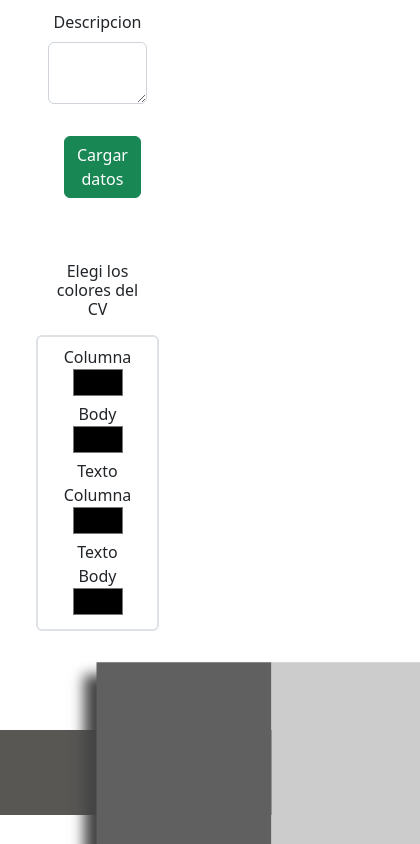
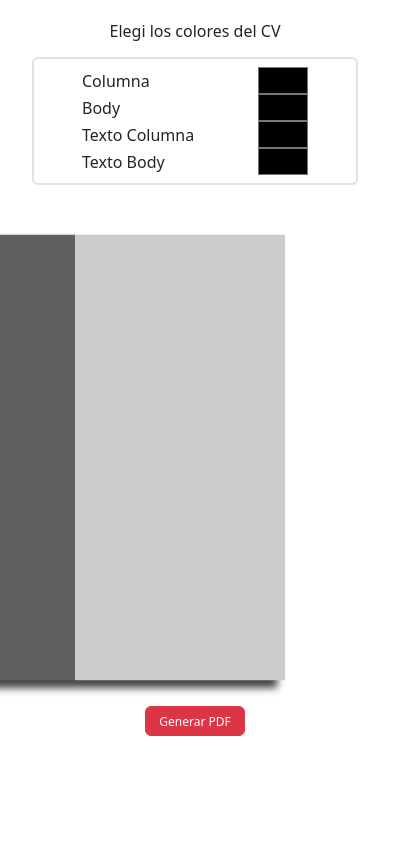
Before and after one commit to arielmendezdev/CV_Ariel, a React (Vite) app: page /crearcv in a window 390 px wide. Shown: the part 3120-3964 px from the top of the page, 420 px wide, since content can reach past the window. Before the commit the page ends 3935 px from the top, so only its background shows below. Built offline with nearby package versions, Linux system fonts and the light colour scheme.

Commit message:
PDF acomodado en su lugar

```diff
--- a/src/assets/css/PDFGenerator.css
+++ b/src/assets/css/PDFGenerator.css
@@ -1,17 +1,50 @@
+.div-crearcv {
+    display: flex;
+}
+
+
 /* PRESENTACION GENERAL */
-.pdf-container {
-    transform: scale(2.5);
+.div-forms {
     display: flex;
-    z-index: -1;
+    flex-direction: column;
+    width: 50%;
+    margin: 0 20px;
+}
+
+.div-generador {
+    display: flex;
+    justify-content: center;
+    width: 50%;
+}
+
+.pdf-general {
+    position: sticky;
+    top: 150px;
+    height: 650px;
+}
+
+.div-pdf {
+    transform: scale(230%);
+    margin: 120px auto;
+}
+
+.pdf-cuerpo-general {
     font-family: Cambria, Cochin, Georgia, Times, 'Times New Roman', serif;
     box-shadow: -5px 5px 5px #444;
-}
-.pdf-cuerpo-general {
     width: 210px;
     height: 297px;
     display: grid;
     grid-template-columns: repeat(3, 1fr);
 }
+
+.btn-pdf {
+    width: 100px;
+    height: 30px;
+    font-size: 12px;
+    margin: 100px;
+}
+
+
 
 /* PDF COLUMNA */
 .crear-vista-btn-eliminar {
@@ -24,19 +57,21 @@
     background-color: #fff;
     opacity: 0.7;
 }
+
 .crear-img-btn-eliminar {
     width: 28px;
     padding: 3px;
     z-index: 20;
 }
+
 .btn-eliminar {
     font-size: 5px;
-    color: rgb(204, 86, 86);
 }
 
 .pdf-columna {
     width: 70px;
 }
+
 .pdf-imagen {
     display: flex;
     margin: 10px auto;
@@ -51,11 +86,13 @@
 .div-habilidades {
     margin: 5px 5px 0;
 }
+
 .pdf-container-nombre,
 .habilidades {
     font-size: 7px;
     margin-bottom: 2px;
 }
+
 .pdf-container-info {
     display: flex;
     justify-content: center;
@@ -63,6 +100,7 @@
     flex-wrap: wrap;
     margin-left: 2px;
 }
+
 .pdf-text-info {
     max-width: 100%;
     font-size: 5px;
@@ -70,11 +108,12 @@
 }
 
 /* HABILIDADES */
- .titulo-habilidades {
+.titulo-habilidades {
     margin-left: 2px;
     font-size: 5px;
     font-weight: bold;
 }
+
 .cada-habilidades {
     font-size: 3.5px;
     margin: 2px 5px;
@@ -89,12 +128,14 @@
     flex-direction: column;
     position: relative;
 }
+
 .titulo-general {
     font-family: Cambria, Cochin, Georgia, Times, 'Times New Roman', serif;
     font-size: 5px;
     font-weight: 800;
     margin-bottom: 3px;
 }
+
 .linea {
     height: 0.1px;
     margin: 5px 0 0;
@@ -102,6 +143,15 @@
     width: 100%;
 
 }
+
+/* COLORES */
+.colores {
+    display: flex;
+    justify-content: center;
+    align-items: center;
+    gap: 4px;
+}
+
 
 /* PERFIL */
 .texto-perfil {
@@ -134,16 +184,42 @@
     margin: 2px 0;
 }
 
-.div-pdf-flotante {
-    position: fixed;
+@media (max-width: 1200px) {
+    .colores {
+        justify-content: space-between;
+        padding: 0 40px;
+    }
+}
 
-    margin: 230px 65%;
-    z-index: 10;
+
+@media (max-width: 960px){
+    .div-crearcv {
+        flex-wrap: wrap;
+        gap: 100px;
+    }
+
+    .div-forms {
+        width: 100%;
+        margin: 0 20px;
+    }
+
+    .div-generador {
+        display: flex;
+        justify-content: center;
+        width: 100%;
+    }
+
+    .div-pdf {
+        transform: scale(150%);
+        margin: 0px auto;
+    }
+
+    .footer {
+        margin: -180px 0;
+    }
+
+    .colores {
+        justify-content: space-between;
+        padding: 0 40px;
+    }
 }
-.btn-pdf {
-    position: absolute;
-    width: 130px;
-    top: 460px;
-    left: 400px;
-
-}
--- a/src/components/PDFGenerator.jsx
+++ b/src/components/PDFGenerator.jsx
@@ -8,12 +8,11 @@ import { useContext } from "react";
 import { contexto } from "../context/contextForm";
 
 export default function PdfGenerator() {
-
   const { imagen, setImagen, setBtneliminar } = useContext(contexto);
   const contentRef = useRef(null);
 
   const generatePdf = () => {
-    setBtneliminar('hidden')
+    setBtneliminar("hidden");
     const doc = new jsPDF({
       orientation: "vertical",
       unit: "mm",
@@ -30,7 +29,7 @@ export default function PdfGenerator() {
   };
 
   return (
-    <div className="flex flex-col">
+    <>
       {imagen ? (
         <button
           className="crear-vista-btn-eliminar"
@@ -41,7 +40,9 @@ export default function PdfGenerator() {
           <img src={eliminar} alt="" className="crear-img-btn-eliminar" />
         </button>
       ) : null}
-      <div className="pdf-container">
+
+      <div className="flex flex-col pdf-general">
+        <div className="div-pdf">
           <div ref={contentRef}>
             <div className="pdf-cuerpo-general">
               <InfoColumna />
@@ -49,9 +50,10 @@ export default function PdfGenerator() {
             </div>
           </div>
         </div>
-      <button className="btn-pdf  btn btn-danger" onClick={generatePdf}>
+        <button className="btn-pdf btn btn-danger" onClick={generatePdf}>
           Generar PDF
         </button>
       </div>
+    </>
   );
 }
--- a/src/components/formularios/FormColor.jsx
+++ b/src/components/formularios/FormColor.jsx
@@ -10,7 +10,7 @@ export default function FormColor() {
       <form className="px-4 border-2 rounded-lg text-center mt-5 mx-auto w-100 bg-slate-200">
         <h1 className="my-3 text-2xl">Elegi los colores del CV</h1>
         <div className="row mb-4 border rounded p-2 bg-slate-100 ">
-          <div className="col-lg-3 flex justify-center items-center gap-2">
+          <div className="col-xl-3 colores">
             <label htmlFor="">Columna</label>
             <input
               type="color"
@@ -18,7 +18,7 @@ export default function FormColor() {
               onChange={fcolorcolumna}
             />
           </div>
-          <div className="col-lg-3 flex justify-center items-center gap-2">
+          <div className="col-xl-3 colores">
             <label htmlFor="">Body</label>
             <input
               type="color"
@@ -26,7 +26,7 @@ export default function FormColor() {
               onChange={fcolorbody}
             />
           </div>
-          <div className="col-lg-3 flex justify-center items-center gap-2">
+          <div className="col-xl-3 colores">
             <label htmlFor="">Texto Columna</label>
             <input
               type="color"
@@ -34,7 +34,7 @@ export default function FormColor() {
               onChange={ftextocolumna}
             />
           </div>
-          <div className="col-lg-3 flex justify-center items-center gap-2">
+          <div className="col-xl-3 colores">
             <label htmlFor="">Texto Body</label>
             <input
               type="color"
--- a/src/components/subcomps/InfoBody.jsx
+++ b/src/components/subcomps/InfoBody.jsx
@@ -2,8 +2,16 @@ import { useContext } from "react";
 import { contexto } from "../../context/contextForm";
 
 export default function InfoBody() {
-  const { colorBody, textoBody, perfil, educacion, experiencia, eliminarEdu, eliminarExp, btneliminar } =
-    useContext(contexto);
+  const {
+    colorBody,
+    textoBody,
+    perfil,
+    educacion,
+    experiencia,
+    eliminarEdu,
+    eliminarExp,
+    btneliminar,
+  } = useContext(contexto);
 
   return (
     <>
@@ -46,10 +54,16 @@ export default function InfoBody() {
                     <div className="flex justify-between">
                       <h1 className="educ-titulo">» {educ.tituloRecibido}</h1>
                       <div className="btn-eliminar">
-                        <button className={btneliminar} onClick={() => eliminarEdu(educ)}>eliminar</button>
+                        <button
+                          className={btneliminar}
+                          style={{ color: colorBody, filter: "invert(1)" }}
+                          onClick={() => eliminarEdu(educ)}
+                        >
+                          eliminar
+                        </button>
                       </div>
                     </div>
-                      <h1 className="educ-descripcion">{educ.descripcion}</h1>
+                    <h1 className="educ-descripcion">{educ.descripcion}</h1>
                   </div>
                 );
               })
@@ -85,7 +99,11 @@ export default function InfoBody() {
                         </h1>
                       </div>
                       <div className="btn-eliminar">
-                        <button className={btneliminar} onClick={() => eliminarExp(exp)}>
+                        <button
+                          style={{ color: colorBody, filter: "invert(1)" }}
+                          className={btneliminar}
+                          onClick={() => eliminarExp(exp)}
+                        >
                           eliminar
                         </button>
                       </div>
--- a/src/pages/CrearCV.jsx
+++ b/src/pages/CrearCV.jsx
@@ -9,8 +9,8 @@ import PDFGenerator from "../components/PDFGenerator";
 export default function CrearCV() {
   return (
     <>
-      <div className="flex w-50">
-        <div className="flex flex-col mx-4">
+      <div className="div-crearcv">
+        <div className="div-forms">
           <FormInfo />
           <FormHab />
           <FormPerfil />
@@ -18,8 +18,7 @@ export default function CrearCV() {
           <FormExp />
           <FormColor />
         </div>
-
-        <div className="div-pdf-flotante">
+        <div className="div-generador">
           <PDFGenerator />
         </div>
       </div>
```
Lines whose indentation alone changed are shown as unchanged.
